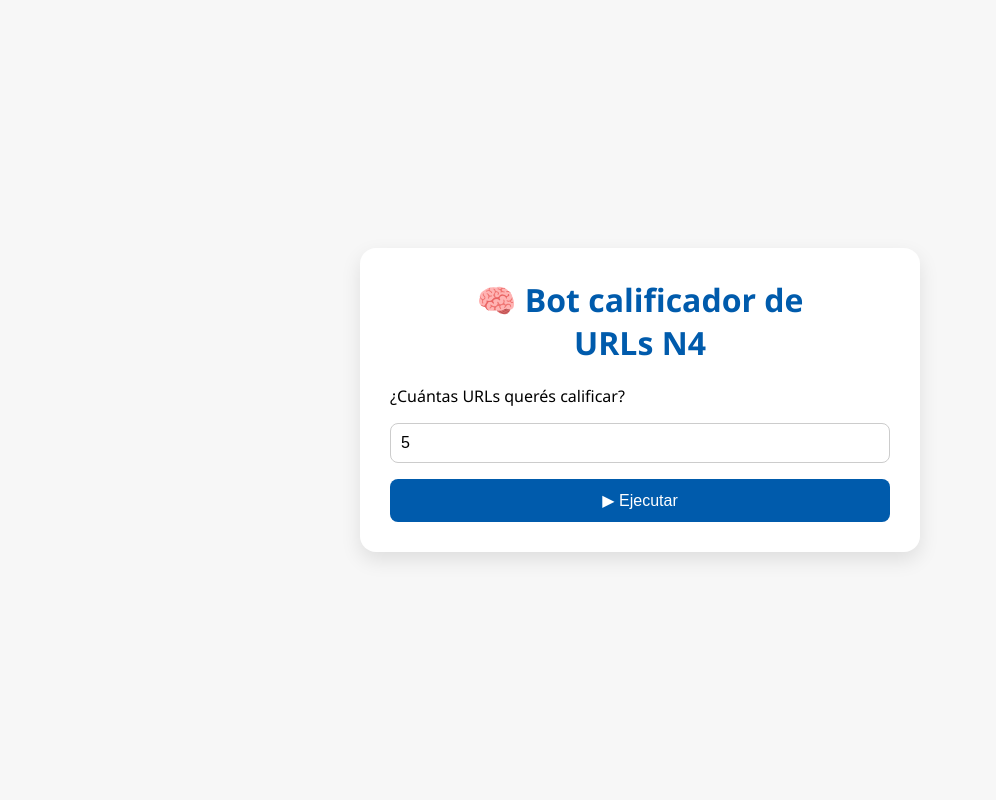
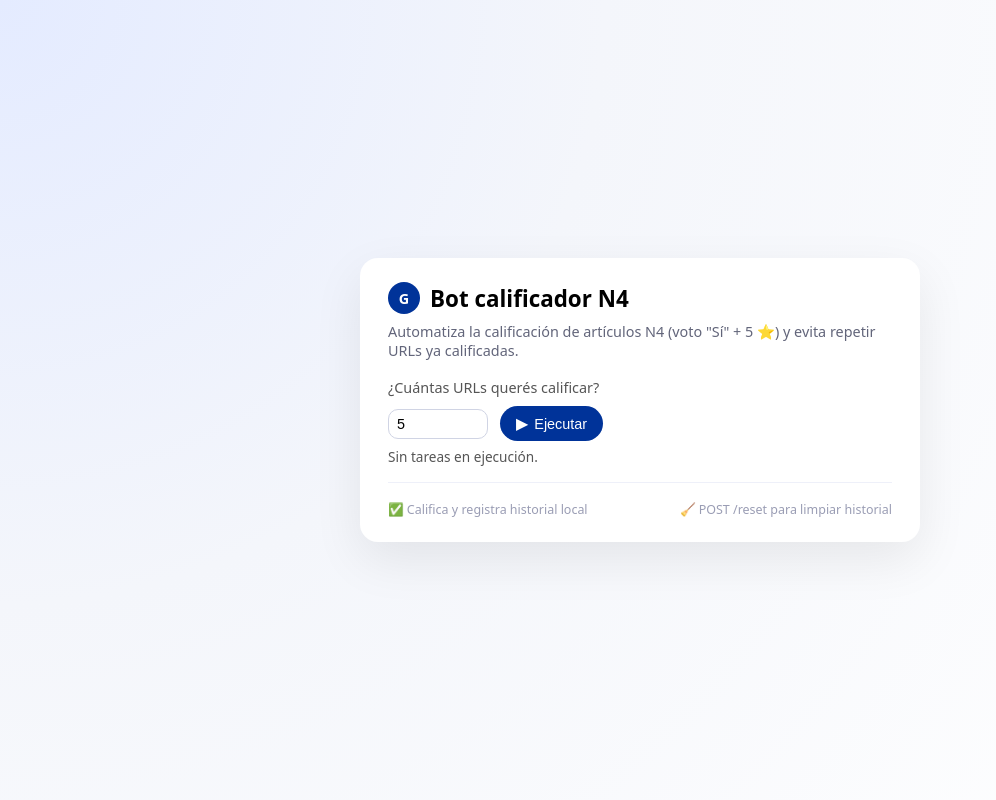
Before and after one commit to gggurrieri/bot_galicia_n4_web_final, a Flask app: page / in a window 1280 px wide. Shown: the whole page, without its empty margins (0-996 px from the left). Run offline with Flask 3, Linux system fonts and the light colour scheme; data that the repository does not hold is empty.

Commit message:
Update index.html

```diff
--- a/templates/index.html
+++ b/templates/index.html
@@ -1,105 +1,331 @@
-
 <!DOCTYPE html>
 <html lang="es">
 <head>
-    <meta charset="UTF-8">
-    <title>🧠 Bot calificador de URLs N4</title>
-    <meta name="viewport" content="width=device-width, initial-scale=1">
+  <meta charset="UTF-8" />
+  <title>Bot calificador N4 – Galicia</title>
+  <meta name="viewport" content="width=device-width, initial-scale=1" />
   <style>
+    * {
+      box-sizing: border-box;
+    }
     body {
-            font-family: 'Segoe UI', Tahoma, Geneva, Verdana, sans-serif;
-            background: #f7f7f7;
+      font-family: system-ui, -apple-system, BlinkMacSystemFont, "Segoe UI", sans-serif;
+      background: radial-gradient(circle at top left, #e4ebff, #f4f6fb 40%, #ffffff);
       display: flex;
       justify-content: center;
       align-items: center;
-            flex-direction: column;
       min-height: 100vh;
       margin: 0;
+      padding: 16px;
     }
-
     .card {
-            background: white;
-            padding: 30px;
-            border-radius: 16px;
-            box-shadow: 0 8px 20px rgba(0, 0, 0, 0.1);
-            width: 90%;
-            max-width: 500px;
+      background: #ffffff;
+      border-radius: 18px;
+      padding: 24px 28px;
+      box-shadow: 0 18px 50px rgba(0,0,0,0.08);
+      max-width: 560px;
+      width: 100%;
     }
-
     h1 {
-            text-align: center;
-            color: #005BAC;
-            margin-top: 0;
+      margin: 0 0 8px;
+      font-size: 1.4rem;
+      display: flex;
+      align-items: center;
+      gap: 10px;
     }
-
-        form {
+    h1 span.logo {
+      width: 32px;
+      height: 32px;
+      border-radius: 50%;
+      background: #003399;
+      color: #fff;
+      display: inline-flex;
+      align-items: center;
+      justify-content: center;
+      font-weight: 700;
+      font-size: 0.9rem;
+    }
+    .subtitle {
+      margin: 0 0 16px;
+      font-size: 0.9rem;
+      color: #62657a;
+    }
+    label {
+      font-size: 0.9rem;
+      color: #555;
+    }
+    .controls {
+      display: flex;
+      gap: 12px;
+      margin: 8px 0 6px;
+      align-items: center;
+      flex-wrap: wrap;
+    }
+    input[type="number"] {
+      width: 100px;
+      padding: 6px 8px;
+      border-radius: 10px;
+      border: 1px solid #d0d4e4;
+      font-size: 0.9rem;
+      outline: none;
+      transition: border-color 0.15s ease, box-shadow 0.15s ease;
+    }
+    input[type="number"]:focus {
+      border-color: #003399;
+      box-shadow: 0 0 0 1px rgba(0,51,153,0.15);
+    }
+    button {
+      border: none;
+      border-radius: 999px;
+      padding: 8px 16px;
+      font-size: 0.9rem;
+      cursor: pointer;
+      background: #003399;
+      color: #fff;
+      font-weight: 500;
+      display: inline-flex;
+      align-items: center;
+      gap: 6px;
+      transition: transform 0.05s ease, box-shadow 0.1s ease, opacity 0.1s ease;
+    }
+    button span.play {
+      font-size: 1rem;
+    }
+    button:hover:not([disabled]) {
+      transform: translateY(-1px);
+      box-shadow: 0 3px 8px rgba(0,0,0,0.18);
+    }
+    button[disabled] {
+      opacity: 0.6;
+      cursor: not-allowed;
+      box-shadow: none;
+    }
+    .status-line {
+      font-size: 0.85rem;
+      color: #555;
+      margin-top: 4px;
+    }
+    .status-line strong {
+      color: #003399;
+    }
+    .pill {
+      display: inline-flex;
+      align-items: center;
+      gap: 6px;
+      padding: 4px 10px;
+      border-radius: 999px;
+      background: #f1f3ff;
+      color: #29304f;
+      font-size: 0.78rem;
+      margin-top: 6px;
+    }
+    .pill-dot {
+      width: 8px;
+      height: 8px;
+      border-radius: 50%;
+      background: #28a745;
+      animation: blink 1.2s infinite;
+    }
+    @keyframes blink {
+      0%, 100% { opacity: 0.2; }
+      50% { opacity: 1; }
+    }
+    .results {
+      margin-top: 16px;
+      max-height: 280px;
+      overflow-y: auto;
+      border-top: 1px solid #eef0f9;
+      padding-top: 8px;
+      font-size: 0.85rem;
+    }
+    .result-item {
       display: flex;
       flex-direction: column;
-            gap: 16px;
+      padding: 6px 0;
+      border-bottom: 1px dashed #eef0f9;
     }
-
-        input[type="number"] {
-            padding: 10px;
-            border-radius: 8px;
-            border: 1px solid #ccc;
-            font-size: 16px;
+    .result-header {
+      display: flex;
+      align-items: center;
+      gap: 8px;
+      flex-wrap: wrap;
     }
-
-        button {
-            background-color: #005BAC;
-            color: white;
-            padding: 12px;
-            border: none;
-            border-radius: 8px;
-            font-size: 16px;
-            cursor: pointer;
+    .result-header span.icon {
+      font-size: 1.1rem;
     }
-
-        button:hover {
-            background-color: #003E7E;
+    .result-url {
+      color: #003399;
+      word-break: break-all;
+      flex: 1;
     }
-
-        .estado {
-            margin-top: 20px;
-            font-weight: bold;
+    .result-tag {
+      font-size: 0.78rem;
+      font-weight: 600;
     }
-
-        pre {
-            background-color: #f1f1f1;
-            padding: 10px;
-            border-radius: 8px;
-            white-space: pre-wrap;
-            word-wrap: break-word;
-            overflow-x: auto;
+    .tag-ok {
+      color: #1a7f37;
+    }
+    .tag-error {
+      color: #b3261e;
+    }
+    .result-msg {
+      margin-left: 22px;
+      color: #777;
+      margin-top: 2px;
+    }
+    .footer {
+      margin-top: 10px;
+      font-size: 0.78rem;
+      color: #9a9db4;
+      display: flex;
+      justify-content: space-between;
+      gap: 8px;
+      flex-wrap: wrap;
+    }
+    .footer span {
+      display: inline-flex;
+      align-items: center;
+      gap: 4px;
     }
   </style>
 </head>
 <body>
   <div class="card">
-        <h1>🧠 Bot calificador de<br>URLs N4</h1>
-        <form method="post" onsubmit="mostrarLoading()">
+    <h1>
+      <span class="logo">G</span>
+      Bot calificador N4
+    </h1>
+    <p class="subtitle">
+      Automatiza la calificación de artículos N4 (voto "Sí" + 5 ⭐) y evita repetir URLs ya calificadas.
+    </p>
+
     <label for="cantidad">¿Cuántas URLs querés calificar?</label>
-            <input type="number" name="cantidad" id="cantidad" min="1" required value="5">
-            <button type="submit">▶ Ejecutar</button>
-        </form>
-
-        <div id="loading" style="display:none; margin-top: 1rem; font-weight: bold; color: #005BAC;">
-            ⏳ Procesando... por favor esperá...
+    <div class="controls">
+      <input id="cantidad" type="number" min="1" value="5" />
+      <button id="btn-ejecutar">
+        <span class="play">▶</span>
+        Ejecutar
+      </button>
     </div>
 
-        {% if status %}
-            <div class="estado">Estado: {{ status }}</div>
-        {% endif %}
-        {% if resumen %}
-            <h3>Resultado:</h3>
-            <pre>{{ resumen }}</pre>
-        {% endif %}
+    <div class="status-line" id="status-text">
+      Sin tareas en ejecución.
+    </div>
+    <div class="pill" id="pill-running" style="display:none;">
+      <span class="pill-dot"></span>
+      Ejecutando calificación de URLs N4…
+    </div>
+
+    <div class="results" id="results"></div>
+
+    <div class="footer">
+      <span>✅ Califica y registra historial local</span>
+      <span>🧹 POST /reset para limpiar historial</span>
+    </div>
   </div>
 
   <script>
-        function mostrarLoading() {
-            document.getElementById("loading").style.display = "block";
+    const btn = document.getElementById("btn-ejecutar");
+    const input = document.getElementById("cantidad");
+    const statusText = document.getElementById("status-text");
+    const resultsDiv = document.getElementById("results");
+    const pillRunning = document.getElementById("pill-running");
+
+    let pollInterval = null;
+
+    function renderStatus(data) {
+      const total = data.total || 0;
+      const done = data.done || 0;
+      const running = data.running;
+
+      if (!running && done === 0) {
+        statusText.textContent = "Sin tareas en ejecución.";
+        pillRunning.style.display = "none";
+      } else if (total > 0) {
+        statusText.innerHTML = `Progreso: <strong>${done}/${total}</strong> URLs calificadas.`;
+        pillRunning.style.display = running ? "inline-flex" : "none";
       }
+
+      resultsDiv.innerHTML = "";
+
+      (data.items || []).forEach((item, idx) => {
+        const div = document.createElement("div");
+        div.className = "result-item";
+
+        const header = document.createElement("div");
+        header.className = "result-header";
+
+        const icon = document.createElement("span");
+        icon.className = "icon";
+        icon.textContent = item.ok ? "✅" : "⚠️";
+
+        const url = document.createElement("span");
+        url.className = "result-url";
+        url.textContent = `${idx + 1}. ${item.url}`;
+
+        const tag = document.createElement("span");
+        tag.className = "result-tag " + (item.ok ? "tag-ok" : "tag-error");
+        tag.textContent = item.ok ? "OK" : "Error";
+
+        header.appendChild(icon);
+        header.appendChild(url);
+        header.appendChild(tag);
+
+        const msg = document.createElement("div");
+        msg.className = "result-msg";
+        msg.textContent = item.msg || "";
+
+        div.appendChild(header);
+        div.appendChild(msg);
+
+        resultsDiv.appendChild(div);
+      });
+    }
+
+    async function fetchStatus() {
+      try {
+        const res = await fetch("/status");
+        const data = await res.json();
+        renderStatus(data);
+
+        if (!data.running) {
+          // terminó
+          btn.disabled = false;
+          input.disabled = false;
+          pillRunning.style.display = "none";
+          if (pollInterval) {
+            clearInterval(pollInterval);
+            pollInterval = null;
+          }
+        }
+      } catch (err) {
+        console.error("Error consultando /status", err);
+      }
+    }
+
+    btn.addEventListener("click", async () => {
+      const cantidad = parseInt(input.value || "1", 10);
+      if (!cantidad || cantidad < 1) return;
+
+      btn.disabled = true;
+      input.disabled = true;
+      resultsDiv.innerHTML = "";
+      statusText.textContent = "Iniciando calificación…";
+      pillRunning.style.display = "inline-flex";
+
+      // Arrancamos el polling del estado antes de llamar a /activar_json
+      if (pollInterval) clearInterval(pollInterval);
+      pollInterval = setInterval(fetchStatus, 1000);
+
+      try {
+        await fetch(`/activar_json?cantidad=${cantidad}`);
+      } catch (err) {
+        console.error("Error en /activar_json", err);
+      }
+    });
+
+    // Mostrar si quedó algún estado al cargar
+    fetchStatus();
   </script>
 </body>
 </html>
```
Lines whose indentation alone changed are shown as unchanged.
